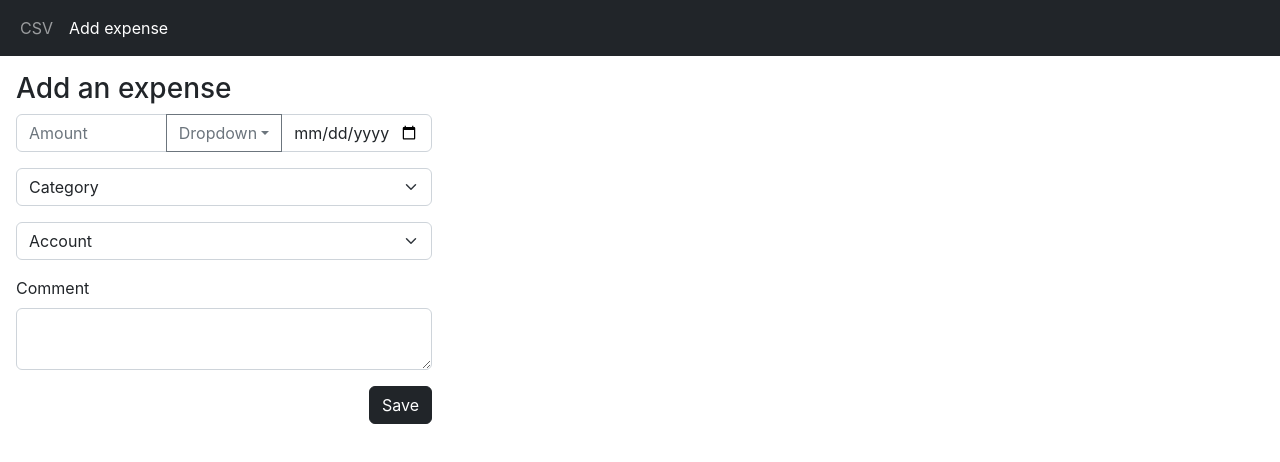
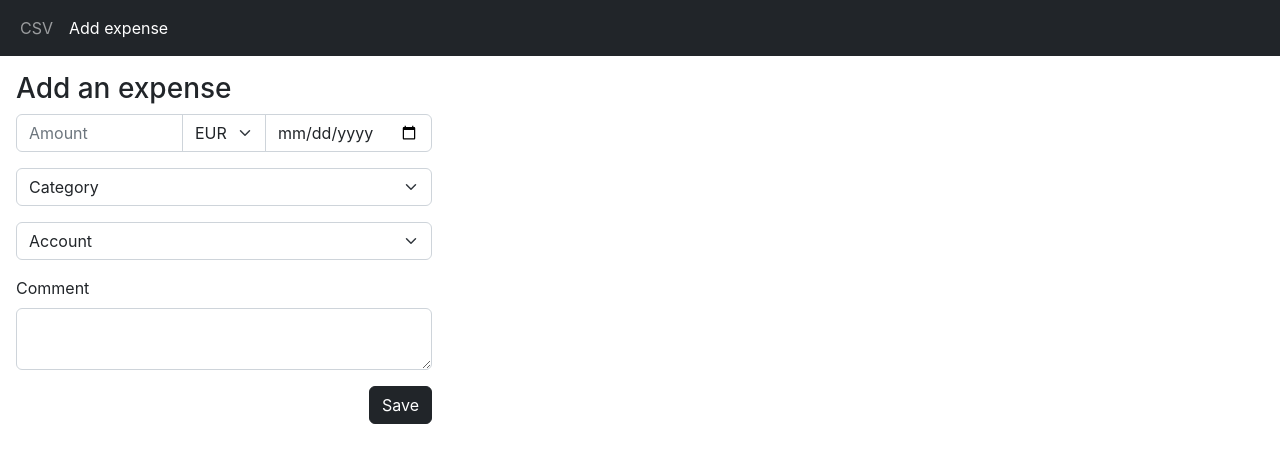
Before and after one commit to IAfanasov/home-finances-react, a React (Create React App) app: page / in a window 1280 px wide. Shown: the top 462 px of the page. Built offline with nearby package versions, Linux system fonts and the light colour scheme.

Commit message:
feat: add expense form validation

```diff
--- /dev/null
+++ b/src/pages/AddExpenseForm.css
@@ -0,0 +1,3 @@
+.input-group>.currency-select {
+    flex-basis: fit-content;
+}
--- a/src/pages/AddExpenseForm.tsx
+++ b/src/pages/AddExpenseForm.tsx
@@ -1,30 +1,39 @@
+import { FormEvent, useState } from "react";
+import './AddExpenseForm.css';
+
 export function AddExpensePage() {
-    return <form className='col-xxl-3 col-xl-4 col-lg-5 col-md-6 col-sm-7 col-12'>
+    const [state, setState] = useState({wasValidate: false});
+
+    function onSubmit(event: FormEvent) {
+        setState({wasValidate: true});
+        console.log(event);
+    }
+
+    return <form className={(state.wasValidate ? 'was-validated' : 'needs-validation') + ' col-xxl-3 col-xl-4 col-lg-5 col-md-6 col-sm-7 col-12'}
+                 onSubmit={onSubmit}
+                 noValidate>
         <h3>Add an expense</h3>
 
         <div className='input-group mb-3'>
             <input type="number"
+                   min={0}
+                   step={0.01}
                    className="form-control"
+                   required
                    placeholder="Amount"/>
-            <button className="btn btn-outline-secondary dropdown-toggle"
-                    type="button"
-                    data-bs-toggle="dropdown"
-                    aria-expanded="false">Dropdown
-            </button>
-            <ul className="dropdown-menu dropdown-menu-end">
-                <li><a className="dropdown-item"
-                       href="#">Action</a></li>
-                <li><a className="dropdown-item"
-                       href="#">Another action</a></li>
-                <li><a className="dropdown-item"
-                       href="#">Something else here</a></li>
-            </ul>
+            <select className="currency-select form-select flex-grow-0 flex-shrink-0">
+                <option>EUR</option>
+                <option>USD</option>
+                <option>RUB</option>
+            </select>
             <input type="date"
+                   required
                    className="form-control"
                    placeholder="Date"/>
         </div>
 
         <select defaultValue=''
+                required
                 className="form-select mb-3">
             <option value="">Category</option>
             <option value="1">One</option>
@@ -33,6 +42,7 @@ export function AddExpensePage() {
         </select>
 
         <select defaultValue=''
+                required
                 className="form-select mb-3">
             <option value="">Account</option>
             <option value="1">One</option>
@@ -48,7 +58,9 @@ export function AddExpensePage() {
                       rows={2}></textarea>
         </div>
 
-        <button className="btn btn-dark ms-auto d-block">Save</button>
+        <button type='submit'
+                className="btn btn-dark ms-auto d-block">Save
+        </button>
     </form>
 }
 
```
